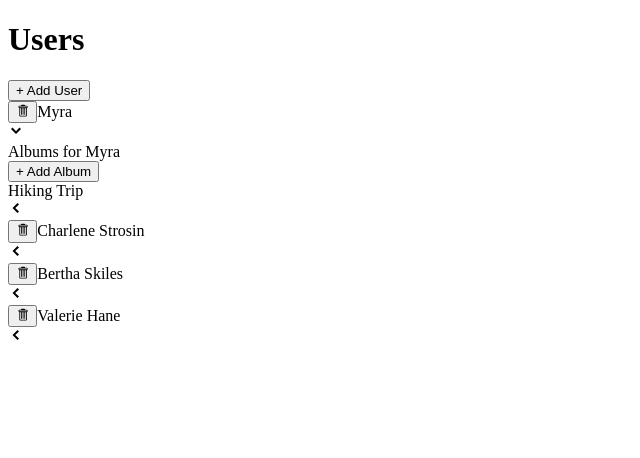
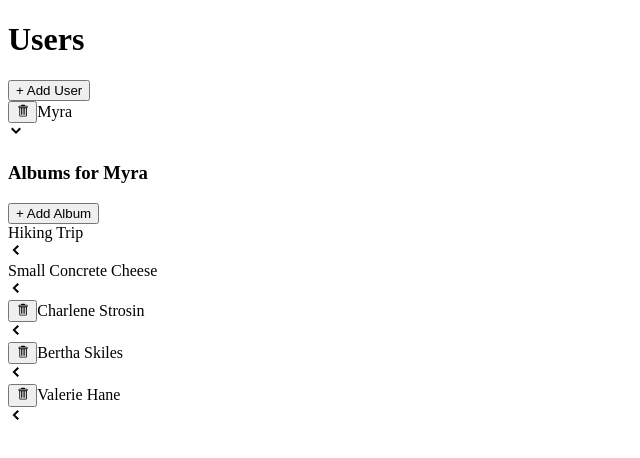
Before and after one commit to jakedusing/react-media, a React (Create React App) app: page / in a window 1280 px wide. Both pictures are taken after a click on the element 640 px from the left and 133 px from the top of the page. Shown: the top 458 px of the page, without its empty margins (0-640 px from the left). Built offline with nearby package versions, Linux system fonts and the light colour scheme; data requests are answered from the project's data file.

Commit message:
update styling

```diff
--- a/db.json
+++ b/db.json
@@ -19,9 +19,14 @@
   ],
   "albums": [
     {
-      "id": 10,
+      "id": "10",
       "title": "Hiking Trip",
       "userId": 1
+    },
+    {
+      "id": "906b",
+      "userId": "1",
+      "title": "Small Concrete Cheese"
     }
   ],
   "photos": []
--- a/src/components/AlbumsList.js
+++ b/src/components/AlbumsList.js
@@ -29,8 +29,12 @@
 
   return (
     <div>
-      <div>Albums for {user.name}</div>
-      <Button onClick={handleAddAlbum}>+ Add Album</Button>
+      <div className="m-2 flex flex-row items-center justify-between">
+        <h3 className="text-lg font-bold">Albums for {user.name}</h3>
+        <Button loading={results.isLoading} onClick={handleAddAlbum}>
+          + Add Album
+        </Button>
+      </div>
       <div>{content}</div>
     </div>
   );
```
